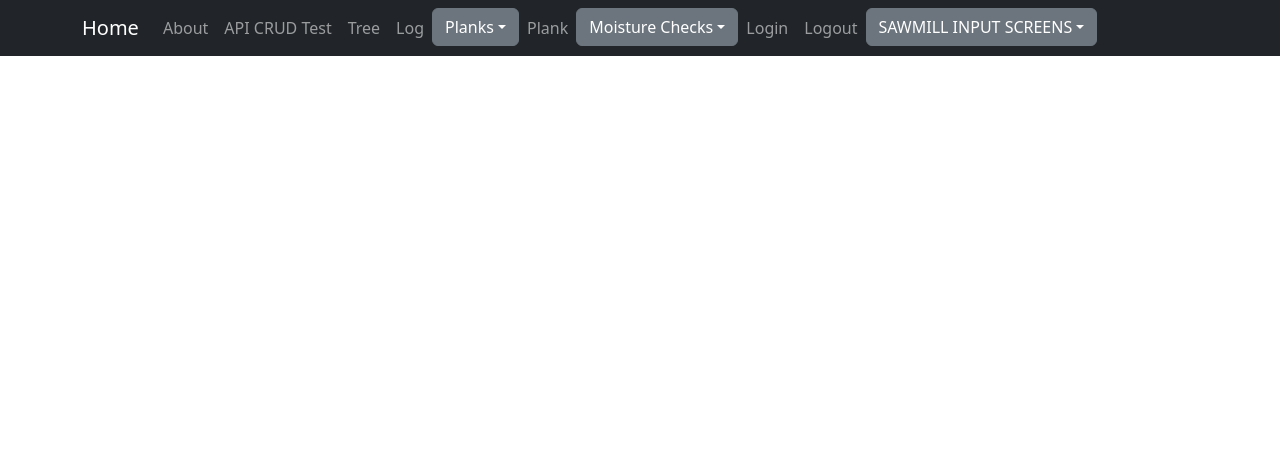
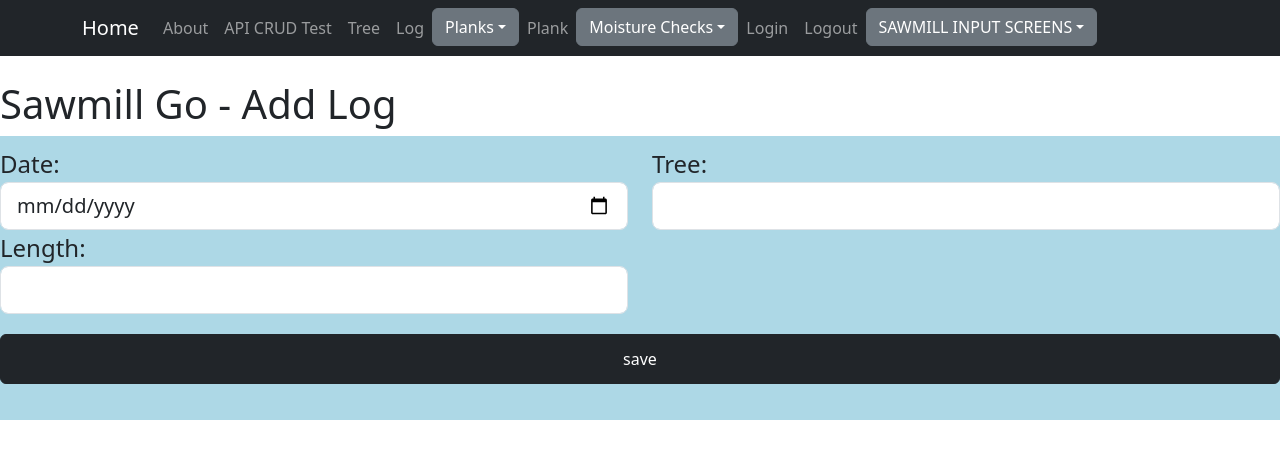
Before and after one commit to andrewcargill/sawmill_go, a React (Create React App) app in the folder mill/: page /mill_add_logs in a window 1280 px wide. Shown: the top 458 px of the page. Built offline with nearby package versions, Linux system fonts and the light colour scheme.

Commit message:
build various layouts

```diff
--- a/mill/src/App.js
+++ b/mill/src/App.js
@@ -12,7 +12,7 @@ import TreeMoistureCrud from './pages/TreeMoistureCrud';
 import MillAddPlanks from './pages/MillAddPlanks';
 import MoistureByPlank from './components/MoistureByPlank';
 import TreeMoisturePost from './pages/TreeMoisturePost';
-import TreePlankPost from './pages/TreePlankPost';
+import MillAddLogs from './pages/MillAddLogs';
 
 const App = () => {
   return (
@@ -31,12 +31,12 @@ const App = () => {
         <Route path="log_crud" element={<TreeLogCrud />} />
 
         <Route path="plank_crud" element={<TreePlankCrud />} />
-        <Route path="plank_add" element={<TreePlankPost />} />
 
         <Route path="water_crud" element={<TreeMoistureCrud />} />
         <Route path="water_post" element={<TreeMoisturePost />} />
 
         <Route path="mill_add_planks" element={<MillAddPlanks />} />
+        <Route path="mill_add_logs" element={<MillAddLogs />} />
         <Route path="moisture_by_planks" element={<MoistureByPlank />} />
 
 
--- a/mill/src/pages/Layout.jsx
+++ b/mill/src/pages/Layout.jsx
@@ -73,7 +73,8 @@ const Layout = () => {
                 SAWMILL INPUT SCREENS
               </Dropdown.Toggle>
               <Dropdown.Menu>
-                <Dropdown.Item as={Link} to="mill_add_planks">Add Planks</Dropdown.Item>
+                <Dropdown.Item as={Link} to="mill_add_planks">Add Plank</Dropdown.Item>
+                <Dropdown.Item as={Link} to="mill_add_logs">Add Log</Dropdown.Item>
 
               </Dropdown.Menu>
              </Dropdown>
--- /dev/null
+++ b/mill/src/pages/MillAddLogs.jsx
@@ -0,0 +1,104 @@
+import React, { useState } from "react";
+import Row from "react-bootstrap/Row";
+import Col from "react-bootstrap/Col";
+import Alert from "react-bootstrap/Alert";
+import Button from "react-bootstrap/Button";
+import css from "../styles/millAddLog.module.css";
+import axios from "axios";
+
+const MillAddLogs = () => {
+  const [tree, setTree] = useState('');
+  const [date, setDate] = useState('');
+  const [length, setLength] = useState('');
+  const [success, setSuccess] = useState(false);
+  const [postId, setPostId] = useState(null);
+
+  const handleSubmit = async (e) => {
+    e.preventDefault();
+
+    try {
+      const response = await axios.post('https://sawmill-live-api-ecf54c3f35e6.herokuapp.com/api/log/', {
+        date,
+        tree,
+        length,
+      });
+      console.log('Data created:', response.data);
+
+      // Reset form fields after successful submission
+      setDate('');
+      setTree('');
+      setLength('');
+
+
+      setPostId(response.data.id);
+      setSuccess(true); // Set success status to true
+    } catch (error) {
+      console.error("Error creating data:", error);
+    }
+  };
+  return (
+    <div>
+      <div>
+        <h1>Sawmill Go - Add Log</h1>
+      </div>
+      <div className={css.container}>
+        <form onSubmit={handleSubmit}>
+          <Row>
+            <Col xs={6}>
+              <label>Date:</label>
+              <input
+                type="date"
+                className="form-control form-control-lg"
+                value={date} onChange={(e) => setDate(e.target.value)}
+                required
+
+              />
+            </Col>
+            <Col xs={6}>
+              <label>Tree:</label>
+              <input
+                type="number"
+                className="form-control form-control-lg"
+
+                value={tree} onChange={(e) => setTree(e.target.value)}
+                required
+                inputMode="numeric"
+              />
+            </Col>
+
+          </Row>
+          <Row>
+            <Col xs={6}>
+              <label>Length:</label>
+              <input
+                type="number"
+                className="form-control form-control-lg"
+                value={length} onChange={(e) => setLength(e.target.value)} required
+                inputMode="numeric"
+              />
+            </Col>
+            <Col xs={6}>
+
+            </Col>
+          </Row>
+
+          {success && (
+            <Alert key="success" variant="success">
+              <p>Success! Data Stored.</p>
+              <div className={css.plankId}>Log ID: {postId}</div>{" "}
+            </Alert>
+          )}
+          <Row>
+            <Col xs={12}>
+              <Button id={css.button} variant="dark" type="submit">
+                save
+              </Button>
+            </Col>
+          </Row>
+        </form>
+      </div>
+    </div>
+  );
+};
+
+export default MillAddLogs;
--- a/mill/src/pages/MillAddPlanks.jsx
+++ b/mill/src/pages/MillAddPlanks.jsx
@@ -41,7 +41,10 @@ const MillAddPlanks = () => {
     }
   };
   return (
-
+    <div>
+      <div>
+        <h1>Sawmill Go - Add Plank</h1>
+      </div>
     <div className={css.container}>
 
 
@@ -114,6 +117,7 @@ const MillAddPlanks = () => {
 
 
     </div>
+    </div>
   );
 };
 
--- /dev/null
+++ b/mill/src/styles/millAddLog.module.css
@@ -0,0 +1,22 @@
+.container {
+    font-size: 24px;
+    background-color: lightblue;
+    padding-top: 10px;
+    padding-bottom: 10px;
+}
+
+#button {
+    height: 50px;
+    margin-top: 20px;
+    margin-bottom: 2%;
+    width: 100%;
+}
+
+.textField {
+    height: 40vh;
+}
+
+.plankId {
+    font-weight: 800;
+    font-size: 35px;
+}
```
Also changed, not shown: mill/src/components/MoistureByPlank copy.jsx (deleted, +0 -49 lines).
